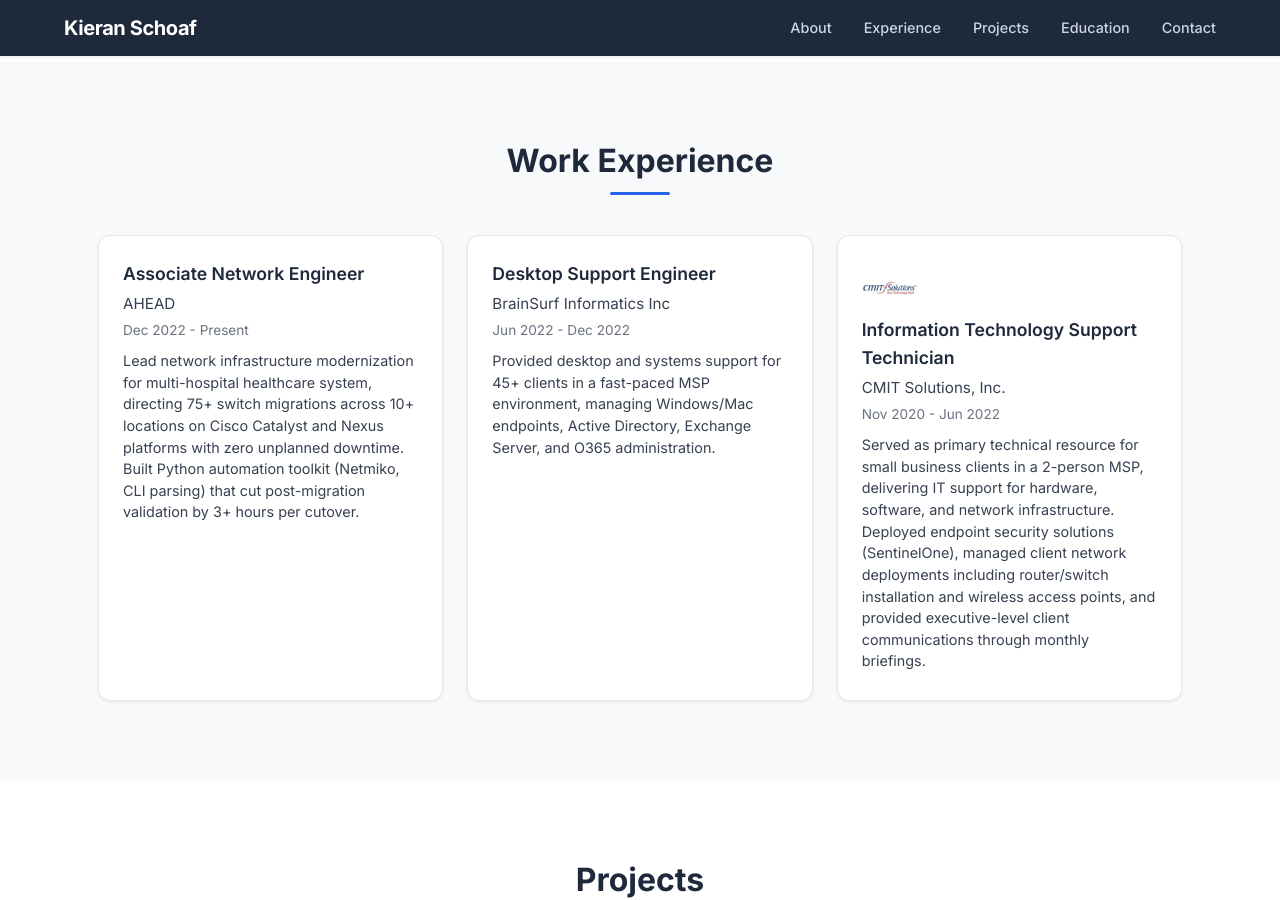
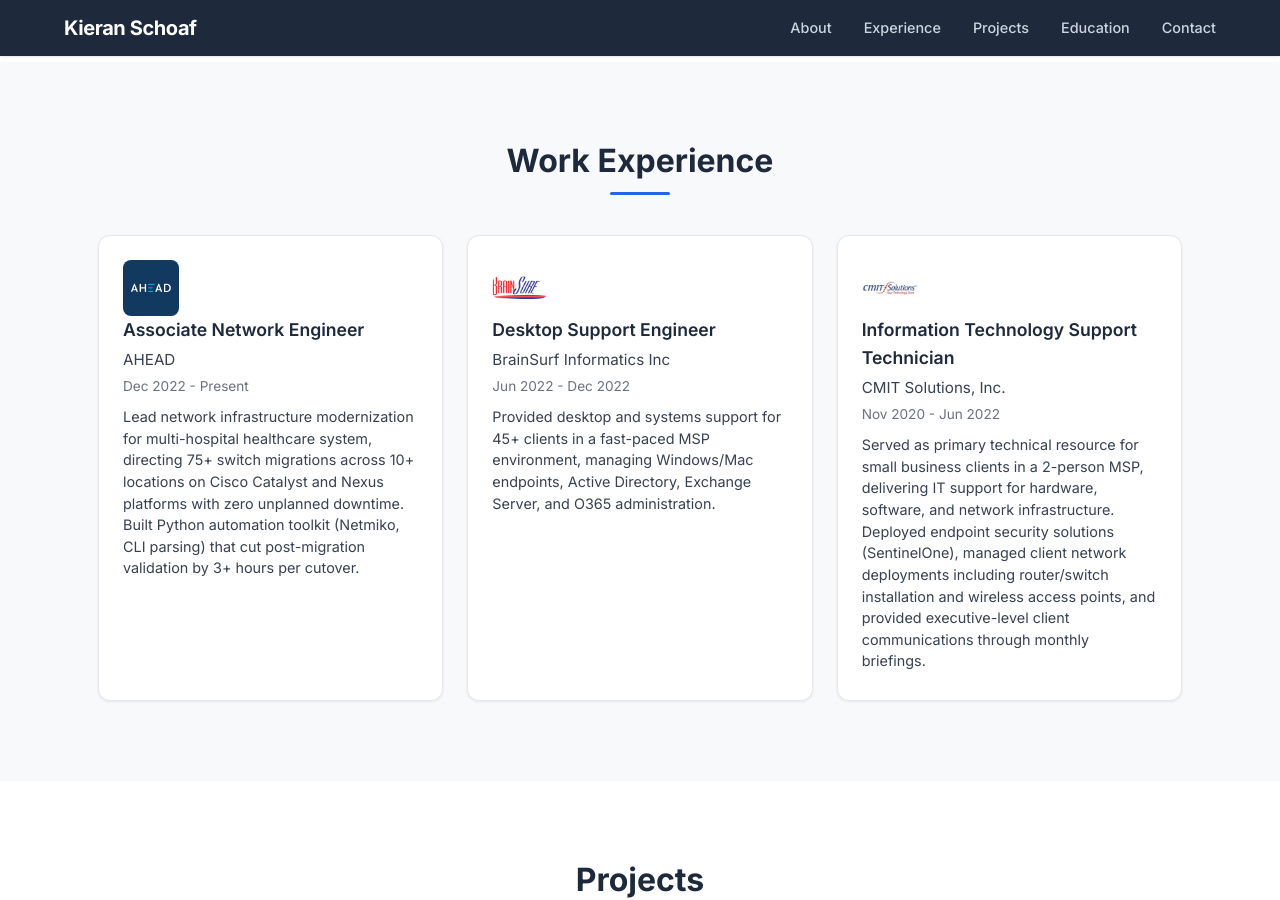
Before and after one commit to kischoaf/kischoaf.github.io, a Jekyll site: the page built from index.html, in a window 1280 px wide and 900 px high, scrolled down 732 px. Built offline with Jekyll 4.4.1, drawn with Linux system fonts in a browser that asks for light colours.

Commit message:
Add logos for AHEAD and BrainSurf positions
Co-Authored-By: Claude Opus 4.6 <noreply@anthropic.com>

```diff
--- a/_data/experience.yml
+++ b/_data/experience.yml
@@ -1,10 +1,12 @@
 - role: Associate Network Engineer
   company: AHEAD
+  logo: ahead.jpg
   dates: Dec 2022 - Present
   desc: Lead network infrastructure modernization for multi-hospital healthcare system, directing 75+ switch migrations across 10+ locations on Cisco Catalyst and Nexus platforms with zero unplanned downtime. Built Python automation toolkit (Netmiko, CLI parsing) that cut post-migration validation by 3+ hours per cutover.
 
 - role: Desktop Support Engineer
   company: BrainSurf Informatics Inc
+  logo: Brainsurf.png
   dates: Jun 2022 - Dec 2022
   desc: Provided desktop and systems support for 45+ clients in a fast-paced MSP environment, managing Windows/Mac endpoints, Active Directory, Exchange Server, and O365 administration.
 
```
Also changed, not shown: assets/img/experience/Brainsurf.png (added), assets/img/experience/ahead.jpg (added).
